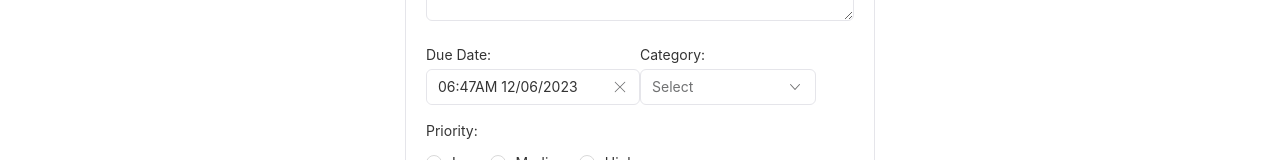
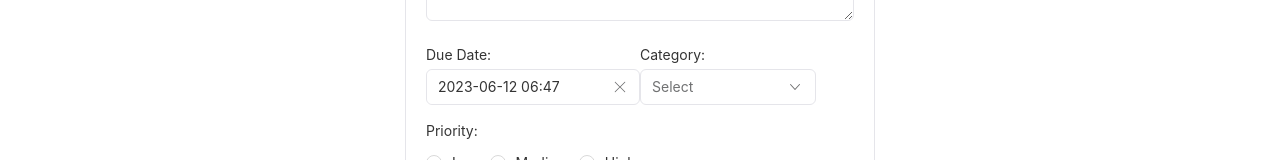
Before and after one commit to Nasi-Goreng-Pattaya/todo-frontend, a React (Vite) app: page /task/1 in a window 1280 px wide. Shown: the part 326-486 px from the top of the page. Built offline with nearby package versions, Linux system fonts and the light colour scheme.

Commit message:
change date picker format for edit and create task

```diff
--- a/src/components/Modal/AddTaskModal.tsx
+++ b/src/components/Modal/AddTaskModal.tsx
@@ -87,8 +87,8 @@ const AddTaskModal = ({
           formValue.priority === "low"
             ? "low"
             : formValue.priority === "medium"
-            ? "medium"
-            : "high",
+              ? "medium"
+              : "high",
       });
       return newTasks;
     });
@@ -206,7 +206,7 @@ const AddTaskModal = ({
           <Form.Group controlId="dueDate" style={{ margin: "10px 0" }}>
             <Form.ControlLabel>Due Date:</Form.ControlLabel>
             <Form.Control
-              format="hh:mmaa dd/MM/yyyy"
+              format="yyyy-MM-dd HH:mm"
               ranges={[
                 {
                   label: "Now",
--- a/src/pages/TaskDetail.tsx
+++ b/src/pages/TaskDetail.tsx
@@ -107,7 +107,7 @@ export function TaskDetail() {
                 <Form.Group controlId="dueDate">
                   <Form.ControlLabel>Due Date:</Form.ControlLabel>
                   <Form.Control
-                    format="hh:mmaa dd/MM/yyyy"
+                    format="yyyy-MM-dd HH:mm"
                     //@ts-ignore
                     defaultValue={new Date()}
                     ranges={[
```
